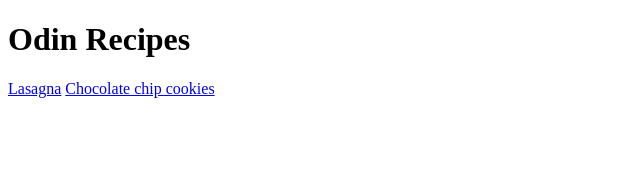
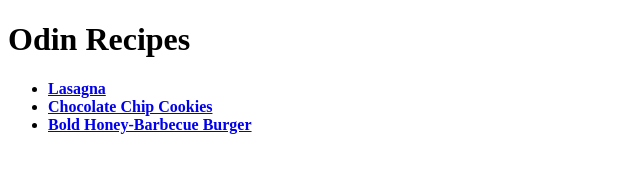
Before and after one commit to Totopia69/odin-recipes, a plain HTML site: page index.html in a window 1280 px wide. Shown: the whole page, without its empty margins (0-640 px from the left). Drawn offline with Linux system fonts and the light colour scheme.

Commit message:
last save

```diff
--- a/index.html
+++ b/index.html
@@ -6,8 +6,11 @@
 </head>
 <body>
     <h1>Odin Recipes</h1>
-    <a href="recipes/lasagna.html">Lasagna</a>
-    <a href="recipes/cookies.html">Chocolate chip cookies</a>
+    <ul>
+    <li><strong><a href="recipes/lasagna.html">Lasagna</a></strong></li>
+    <li><strong><a href="recipes/cookies.html">Chocolate Chip Cookies</a></strong></li>
+    <li><strong><a href="recipes/burger.html">Bold Honey-Barbecue Burger</a></strong></li>
+    </ul>
 </body>
 
 </html>
```
